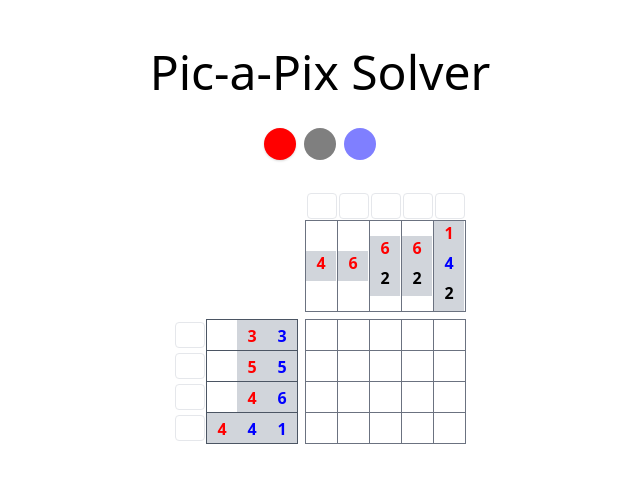
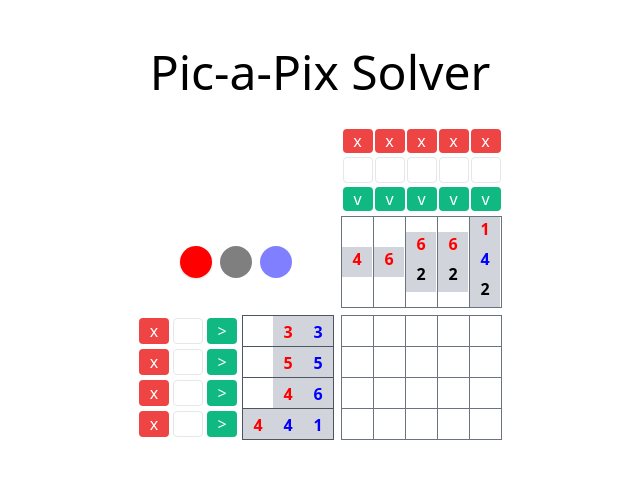
Before and after one commit to jsborjesson/conceptis-puzzle-solver, a Vue app: page /pic-a-pix in a window 1280 px wide. Shown: the top 482 px of the page, without its empty margins (320-960 px from the left). Built offline with nearby package versions, Linux system fonts and the light colour scheme.

Commit message:
Refactor inputs

```diff
--- a/src/pic-a-pix/PicAPix.vue
+++ b/src/pic-a-pix/PicAPix.vue
@@ -2,18 +2,7 @@
   <div class="flex flex-col items-center px-4 py-12 space-y-8">
     <h1 class="text-5xl text-center">Pic-a-Pix Solver</h1>
 
-    <!-- Palette -->
-    <div class="flex space-x-2">
-      <span
-        v-for="color in palette"
-        :key="color"
-        :style="`background-color: ${color}`"
-        class="block w-8 h-8 rounded-full opacity-50 cursor-pointer"
-        :class="{ 'opacity-100 shadow': color === paletteSelected }"
-        @click="paletteSelected = color" />
-    </div>
-
-    <table class="box-border">
+    <table>
       <!-- Vertical inputs -->
       <tr>
         <!-- Vertical gap -->
@@ -21,16 +10,30 @@
         <th></th>
         <th></th>
 
-        <th v-for="col in puzzle.vertical" :key="col">
-          <input type="number" :style="`width: ${squareSize}px`" class="text-center border rounded"/>
+        <th v-for="(_, col) in puzzle.vertical" :key="col">
+          <div class="flex flex-col mb-1 space-y-1">
+            <button class="text-white bg-red-500 rounded" @click="removeNumber('vertical', col)">x</button>
+            <input type="number" :style="{ width: squareSize + 'px' }" class="text-center border rounded" v-model="inputs['vertical'][col]" />
+            <button class="text-white bg-green-500 rounded" @click="addNumber('vertical', col)">v</button>
+          </div>
         </th>
       </tr>
 
       <!-- Vertical clues -->
       <tr class="h-full">
         <!-- Vertical gap -->
-        <th></th>
-        <th></th>
+        <th colspan="2">
+          <!-- Palette -->
+          <div class="flex justify-center space-x-2">
+            <span
+              v-for="color in palette"
+              :key="color"
+              :style="{ backgroundColor: color }"
+              class="block w-8 h-8 rounded-full opacity-50 cursor-pointer"
+              :class="{ 'opacity-100 shadow': color === paletteSelected }"
+              @click="paletteSelected = color" />
+          </div>
+        </th>
         <th></th>
 
         <th v-for="col in puzzle.vertical" :key="col" class="h-full p-0 border border-gray-500">
@@ -53,17 +56,21 @@
         <th></th>
       </tr>
 
-      <tr v-for="row in puzzle.horizontal" :key="row">
+      <tr v-for="(clues, row) in puzzle.horizontal" :key="row">
         <!-- Horizontal inputs -->
         <th>
-          <input type="number" :style="`width: ${squareSize}px`" class="text-center border rounded"/>
+          <div class="flex flex-row mr-1 space-x-1">
+            <button class="text-white bg-red-500 rounded" :style="{ width: squareSize + 'px' }" @click="removeNumber('horizontal', row)">x</button>
+            <input type="number" :style="{ width: squareSize + 'px' }" class="text-center border rounded" v-model="inputs['horizontal'][row]" />
+            <button class="text-white bg-green-500 rounded" :style="{ width: squareSize + 'px' }" @click="addNumber('horizontal', row)">></button>
+          </div>
         </th>
 
         <!-- Horizontal clues -->
         <th class="p-0 border border-gray-600">
           <div class="flex justify-end">
             <span
-              v-for="clue in row"
+              v-for="clue in clues"
               :key="clue"
               :style="`color: ${clue.color}; width: ${squareSize}px; height: ${squareSize}px;`"
               class="p-1 bg-gray-300">
@@ -132,7 +139,24 @@ export default defineComponent({
       paletteSelected: "red" as Color,
       puzzle: example,
       squareSize: 30,
+      inputs: {
+        horizontal: {} as { [key: number]: number },
+        vertical: {} as { [key: number]: number },
+      },
     }
+  },
+  methods: {
+    addNumber(direction: "vertical" | "horizontal", index: number): void {
+      this.puzzle[direction][index].unshift({
+        number: this.inputs[direction][index],
+        color: this.paletteSelected
+      });
+
+      this.inputs[direction][index] = "";
+    },
+    removeNumber(direction: "vertical" | "horizontal", index: number): void {
+      this.puzzle[direction][index].shift();
+    },
   },
 })
 </script>
```
